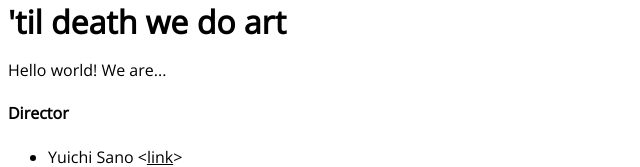
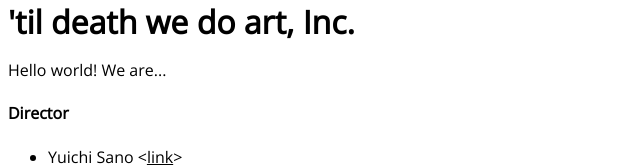
Before and after one commit to drobune/tildeathwedosite, a plain HTML site: page index.html in a window 1280 px wide. Shown: the top 167 px of the page, without its empty margins (0-640 px from the left). Drawn offline with nearby package versions, Linux system fonts and the light colour scheme.

Commit message:
Update index.html

```diff
--- a/index.html
+++ b/index.html
@@ -33,7 +33,7 @@
 
 <body>
   <section class="top">
-    <header>'til death we do art</header>
+    <header>'til death we do art, Inc.</header>
     <p>Hello world! We are...</p>
         <h4>Director</h4>
     <ul>
```
